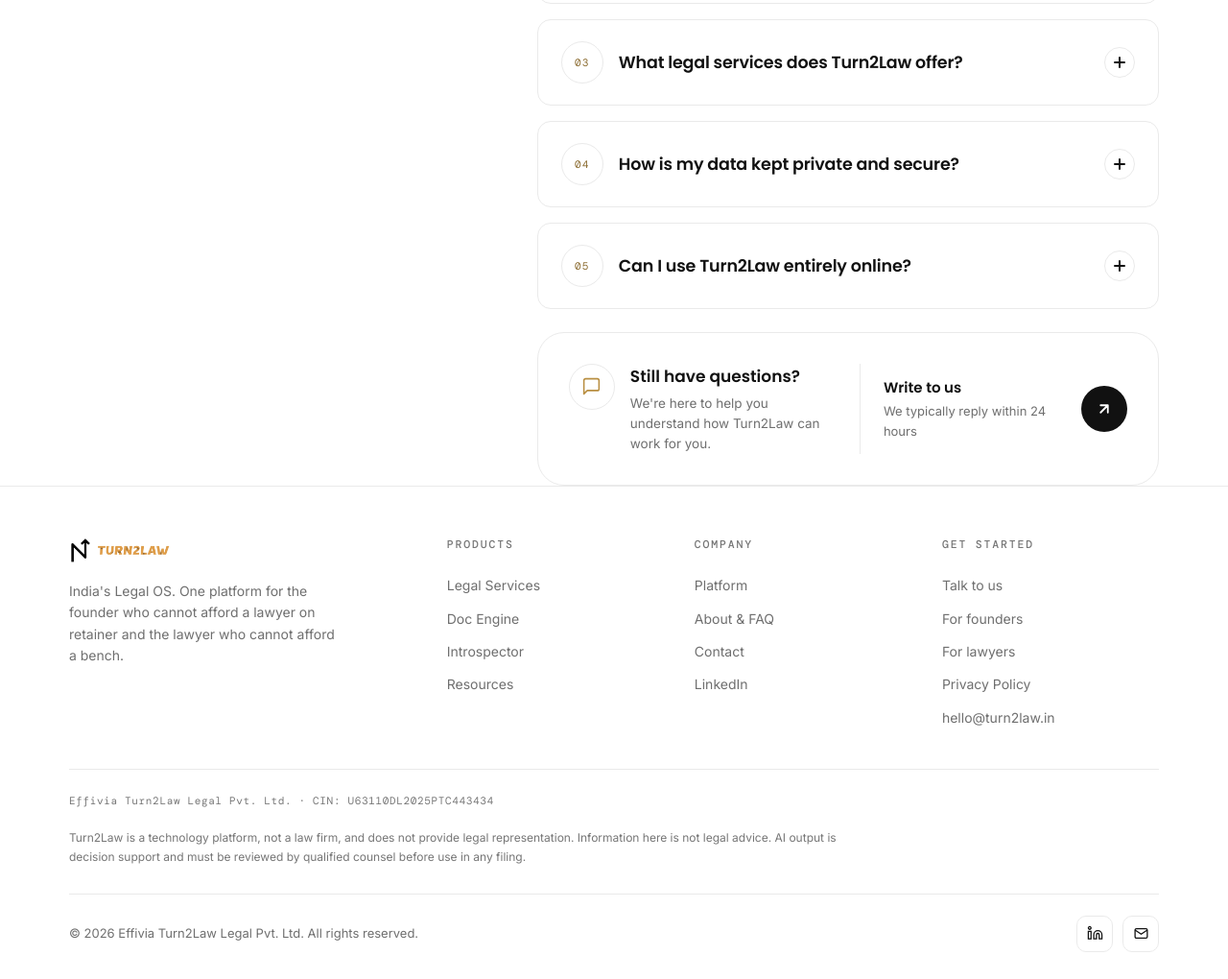
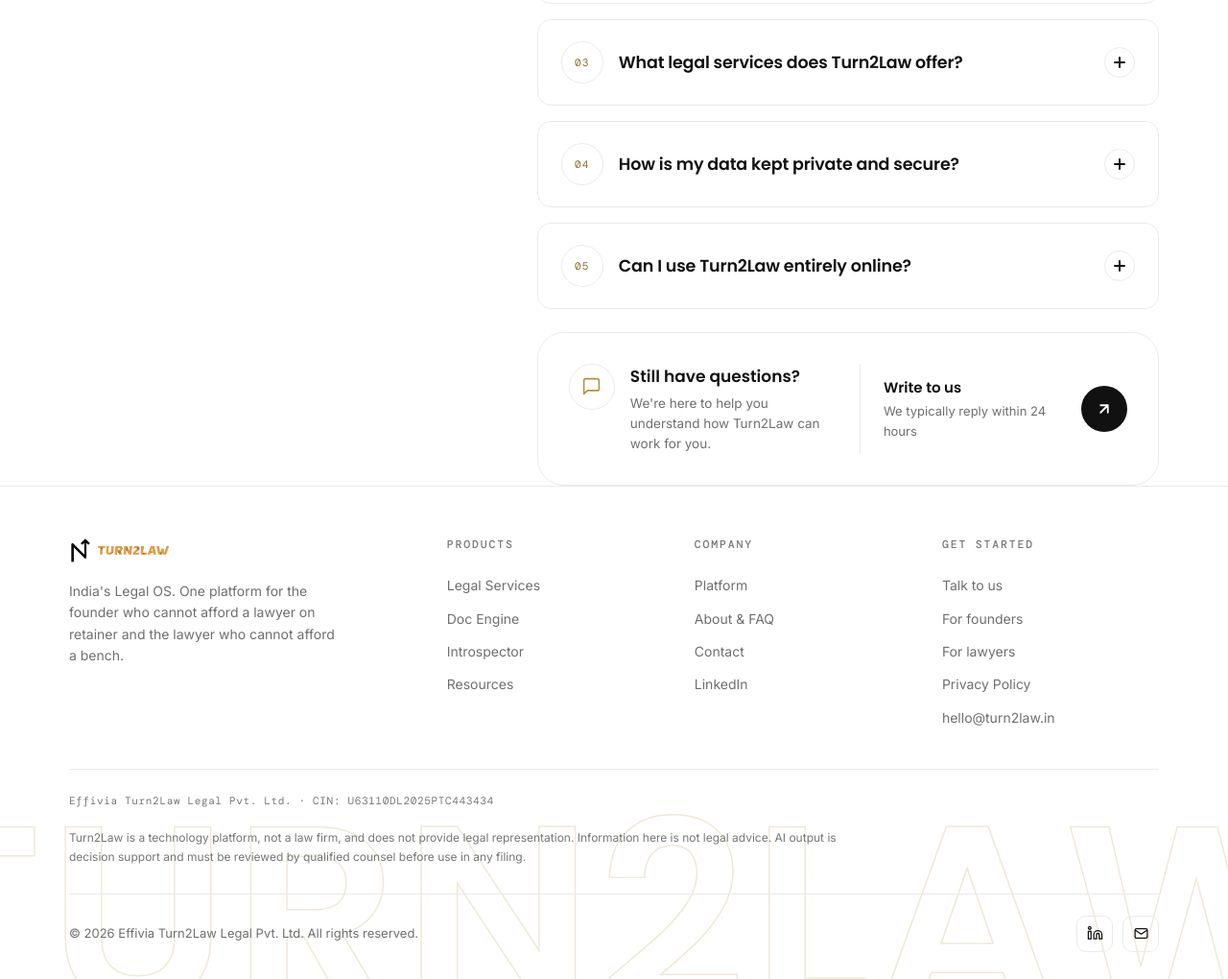
Before and after one commit to yash-sudo-dev/turn2law-site, a plain HTML site: page about.html in a window 1280 px wide. Shown: the part 1476-2496 px from the top of the page at 96% size. Drawn offline with nearby package versions, Linux system fonts and the light colour scheme.

Commit message:
Add oversized outline TURN2LAW typography behind footer content

```diff
--- a/about.html
+++ b/about.html
@@ -691,6 +691,11 @@ body.menu-open .mobile-menu{opacity:1;visibility:visible;pointer-events:auto;tra
 @media (max-width:1100px){.f4-cols{grid-template-columns:repeat(3,1fr);row-gap:40px}.f4-col{padding-left:0}}
 @media (max-width:740px){.f4-cols{grid-template-columns:repeat(2,1fr)}}
 @media (max-width:500px){.f4-cols{grid-template-columns:1fr}}
+
+/* ============ FOOTER OUTLINE WATERMARK ============ */
+.footer{position:relative;overflow:hidden}
+.footer>.wrap{position:relative;z-index:1}
+.f-outline{position:absolute;left:50%;bottom:-.26em;transform:translateX(-50%);z-index:0;font-family:'Poppins',sans-serif;font-weight:600;font-size:clamp(110px,21vw,340px);line-height:1;letter-spacing:.02em;white-space:nowrap;color:transparent;-webkit-text-stroke:1.5px rgba(176,141,62,.20);pointer-events:none;user-select:none}
 </style>
 </head>
 <body>
@@ -851,6 +856,7 @@ body.menu-open .mobile-menu{opacity:1;visibility:visible;pointer-events:auto;tra
 </main>
 <!-- ===== FOOTER ===== -->
 <footer class="footer">
+  <div class="f-outline" aria-hidden="true">TURN2LAW</div>
   <div class="wrap">
     <div class="foot-grid">
       <div class="foot-brand">
```
Also changed, not shown: docengine.html (+6 -0 lines), index.html (+6 -0 lines), introspector.html (+6 -0 lines), legal-services.html (+6 -0 lines), resources.html (+6 -0 lines).
